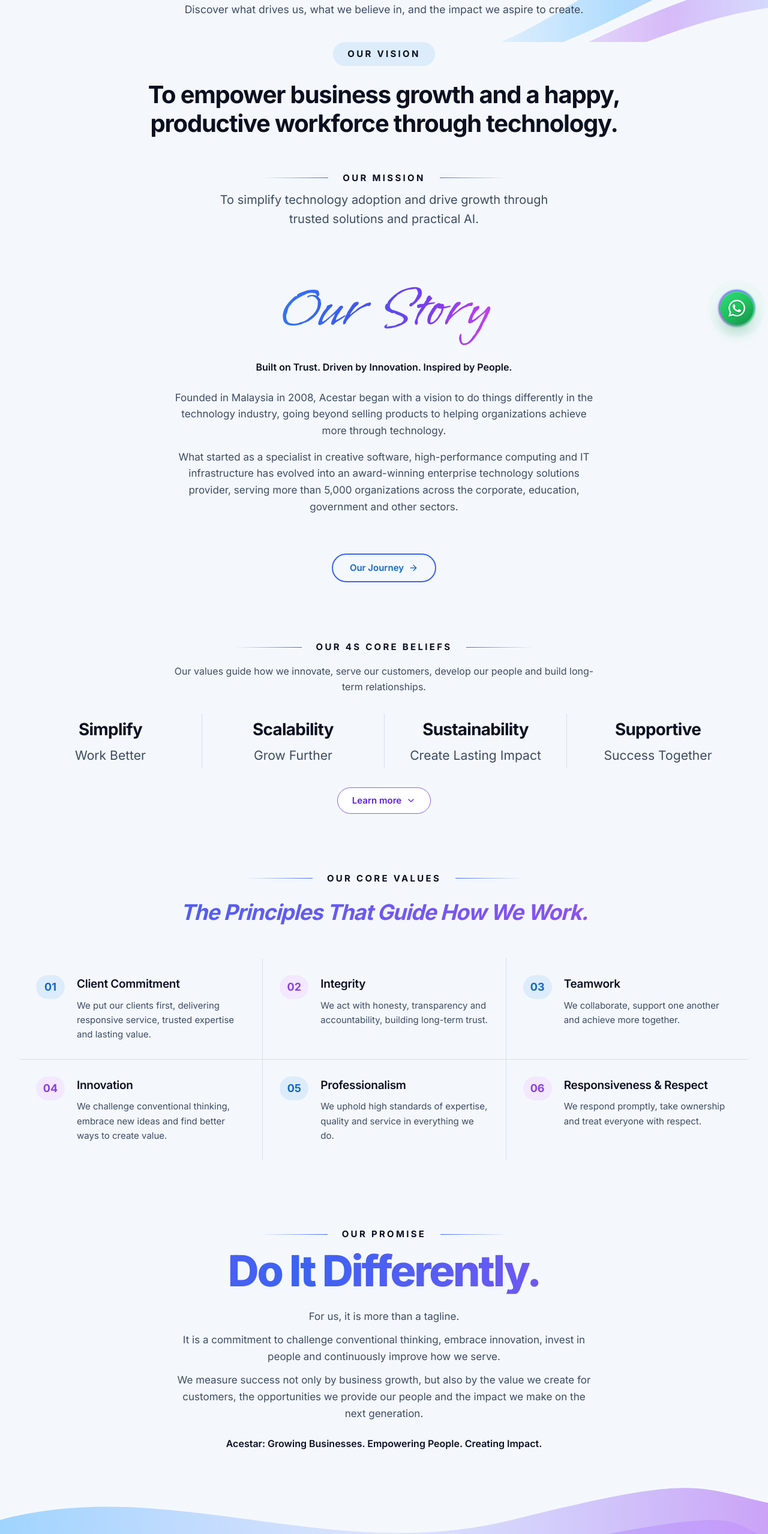
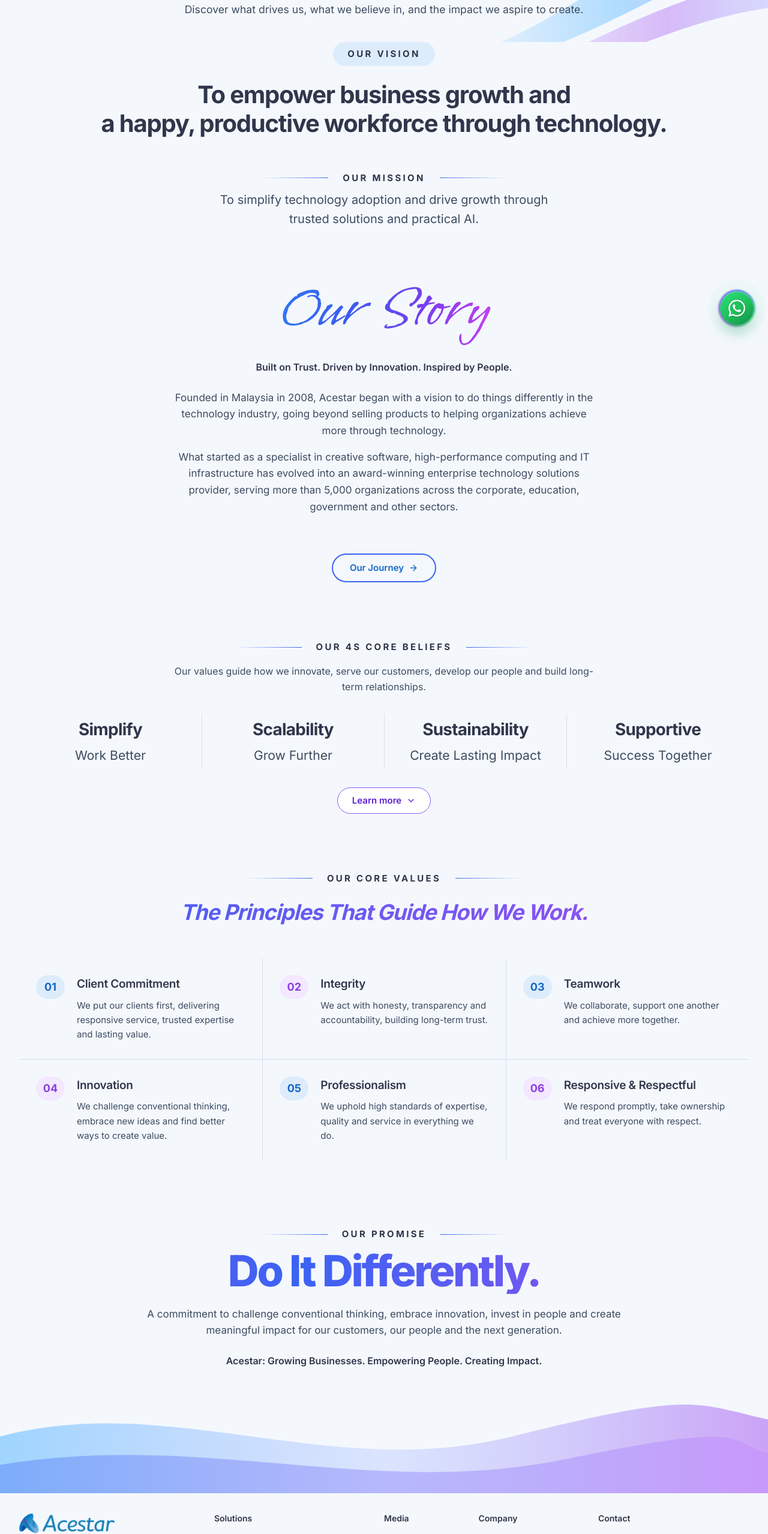
Before and after one commit to vishalkumar48815/acestar, a Next.js app: page /company-profile in a window 1280 px wide. Shown: the part 234-2792 px from the top of the page at 60% size. Built offline with nearby package versions, Linux system fonts and the light colour scheme.

Commit message:
Updated about page, company profile

```diff
--- a/src/app/(site)/company-profile/page.tsx
+++ b/src/app/(site)/company-profile/page.tsx
@@ -97,9 +97,15 @@ export default function CompanyProfilePage() {
             id="vision-title"
             data-reveal
             suppressHydrationWarning
-            className="mx-auto mt-6 max-w-[54rem] font-display text-[clamp(1.5rem,1rem+2vw,2.5rem)] leading-[1.18] font-bold tracking-[-0.03em] text-balance text-ink"
+            className="mx-auto mt-6 max-w-[64rem] font-display text-[clamp(1.5rem,1rem+2vw,2.5rem)] leading-[1.18] font-bold tracking-[-0.03em] text-balance text-ink"
           >
-            {vision.body}
+            {/* Two lines on larger screens: break after "business growth and" (as in the mock) */}
+            {vision.body.split(/(?<= and) /).map((line, i) => (
+              <span key={line} className={i ? "sm:block" : undefined}>
+                {i ? " " : null}
+                {line}
+              </span>
+            ))}
           </h2>
 
           <div data-reveal suppressHydrationWarning className="mt-12 lg:mt-14">
@@ -205,7 +211,7 @@ export default function CompanyProfilePage() {
             >
               {promise.title}
             </h2>
-            <div className="mx-auto mt-6 flex max-w-[44rem] flex-col gap-3 text-[1.0625rem] leading-relaxed text-pretty text-fg-muted">
+            <div className="mx-auto mt-5 flex max-w-[50rem] flex-col gap-3 text-[1.0625rem] leading-relaxed text-balance text-fg-muted">
               {promise.paragraphs.map((p) => (
                 <p key={p.slice(0, 24)}>{p}</p>
               ))}
--- a/src/content/about/clients.ts
+++ b/src/content/about/clients.ts
@@ -9,10 +9,6 @@ export const hero: PageHero = {
   lead: "More than 5,000 clients across education, enterprise, SME and the public sector, supported by long-standing partnerships with the world's leading technology brands.",
   primary: { label: "Work with us", href: "/contact-acestarian/" },
   secondary: { label: "Our awards", href: "/awards/" },
-  // The original Clients page photo (2021/12/Clients-Background.jpg), recoloured in the site palette.
-  image: { src: "/images/pages/about/clients-hero-art3.webp", width: 1190, height: 777, alt: "" },
-  imageScrim: true,
-  imageFit: "backdrop",
   crumbs: [{ label: "Home", href: "/" }, { label: "About Us" }, { label: "Clients & Partners" }],
 };
 
--- a/src/content/about/profile.ts
+++ b/src/content/about/profile.ts
@@ -88,7 +88,7 @@ export const principles = {
       body: "We uphold high standards of expertise, quality and service in everything we do.",
     },
     {
-      title: "Responsiveness & Respect",
+      title: "Responsive & Respectful",
       body: "We respond promptly, take ownership and treat everyone with respect.",
     },
   ],
@@ -98,9 +98,7 @@ export const promise = {
   eyebrow: "Our Promise",
   title: "Do It Differently.",
   paragraphs: [
-    "For us, it is more than a tagline.",
-    "It is a commitment to challenge conventional thinking, embrace innovation, invest in people and continuously improve how we serve.",
-    "We measure success not only by business growth, but also by the value we create for customers, the opportunities we provide our people and the impact we make on the next generation.",
+    "A commitment to challenge conventional thinking, embrace innovation, invest in people and create meaningful impact for our customers, our people and the next generation.",
   ],
   closing: "Acestar: Growing Businesses. Empowering People. Creating Impact.",
 };
--- a/src/styles/tokens.css
+++ b/src/styles/tokens.css
@@ -11,15 +11,18 @@
   /* Surfaces */
   --bg: #f4f8fd;
   --bg-elevated: #ffffff;
-  --fg: #0e1a2b;
+  --fg: #494f63;
+  /* dark grey, not black (client mock) */
   --fg-muted: #3d4b60;
   --fg-subtle: #5f6d82;
   --line: rgb(14 26 43 / 0.09);
 
   /* Brand */
   --brand: #1880e8;
-  --brand-ink: #1468c4; /* brand colour for text; AA on --bg */
-  --eyebrow: #5b21d6; /* section eyebrows (solid purple, client spec) */
+  --brand-ink: #1468c4;
+  /* brand colour for text; AA on --bg */
+  --eyebrow: #5b21d6;
+  /* section eyebrows (solid purple, client spec) */
   --brand-soft: rgb(24 128 232 / 0.1);
 
   /* Glass */
@@ -42,7 +45,8 @@
   --grid-line: transparent;
   --accent-from: #3b63f3;
   --accent-to: #a24df0;
-  --ink: #0b1020; /* headline ink (new UI) */
+  --ink: #30364b;
+  /* headline ink: dark slate grey, as in the client mocks */
   --btn-gradient: linear-gradient(95deg, #3b63f3 0%, #6a5cf4 50%, #a24df0 100%);
   --btn-gradient-shadow: 0 16px 34px -14px rgb(91 84 240 / 0.75);
 
@@ -67,7 +71,8 @@
 
   --brand: #1880e8;
   --brand-ink: #7cc0ff;
-  --eyebrow: #b9a3ff; /* section eyebrows (solid purple, client spec) */
+  --eyebrow: #b9a3ff;
+  /* section eyebrows (solid purple, client spec) */
   --brand-soft: rgb(24 128 232 / 0.16);
 
   --glass-bg: rgb(255 255 255 / 0.055);
@@ -104,7 +109,8 @@
     --fg-subtle: #8593a8;
     --line: rgb(255 255 255 / 0.09);
     --brand-ink: #7cc0ff;
-    --eyebrow: #b9a3ff; /* section eyebrows (solid purple, client spec) */
+    --eyebrow: #b9a3ff;
+    /* section eyebrows (solid purple, client spec) */
     --brand-soft: rgb(24 128 232 / 0.16);
     --glass-bg: rgb(255 255 255 / 0.055);
     --glass-bg-strong: rgb(13 22 40 / 0.78);
@@ -131,15 +137,18 @@
   --accent-from: #0e9fb4;
   --accent-to: #19b6a2;
   --brand-ink: #0b7f92;
-  --eyebrow: #0b7f92; /* TechCare teal */
+  --eyebrow: #0b7f92;
+  /* TechCare teal */
   --brand-soft: rgb(14 159 180 / 0.1);
   --btn-gradient: linear-gradient(95deg, #0b93ab 0%, #12a9ab 50%, #1fbb9f 100%);
   --btn-gradient-shadow: 0 16px 34px -14px rgb(14 150 170 / 0.7);
 }
+
 :root[data-theme="dark"] .theme-techcare {
   --accent-from: #3fd0d8;
   --accent-to: #4fe0c0;
   --brand-ink: #6fdde4;
-  --eyebrow: #6fdde4; /* TechCare teal */
+  --eyebrow: #6fdde4;
+  /* TechCare teal */
   --brand-soft: rgb(63 208 216 / 0.14);
 }
```
Also changed, not shown: public/images/media/blog-hero-art2.webp (added).
